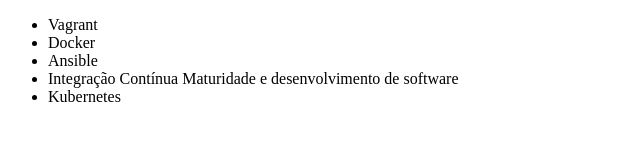
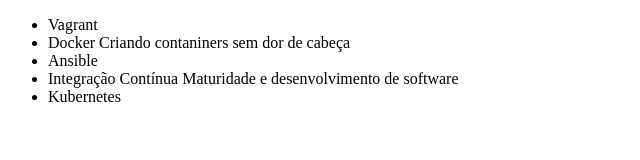
Before and after one commit to diegoragah/alura-git, a plain HTML site: page index.html in a window 1280 px wide. Shown: the whole page, without its empty margins (0-640 px from the left). Drawn offline with Linux system fonts and the light colour scheme.

Commit message:
Atualizando nome do curso de Docker

```diff
--- a/index.html
+++ b/index.html
@@ -7,7 +7,7 @@
 <body>
     <ul>
         <li>Vagrant</li>
-        <li>Docker</li>
+        <li>Docker Criando contaniners sem dor de cabeça</li>
         <li>Ansible</li>
         <li>Integração Contínua Maturidade e desenvolvimento de software</li>
         <li>Kubernetes</li>
```
